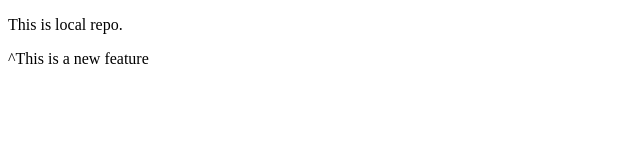
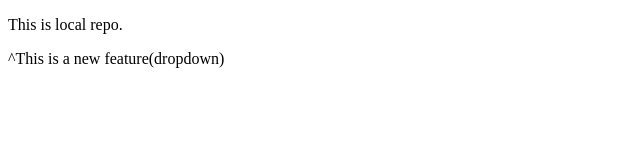
Before and after one commit to Tanishakhandelwal21/localrepo, a plain HTML site: page index.html in a window 1280 px wide. Shown: the full height of the page, 0-640 px from the left. Drawn offline with Linux system fonts and the light colour scheme.

Commit message:
added dropdown

```diff
--- a/index.html
+++ b/index.html
@@ -9,7 +9,7 @@
 
 <body>
     <p>This is local repo.</p>
-    <p>^This is a new feature</p>
+    <p>^This is a new feature(dropdown)</p>
 </body>
 
 </html>
```
